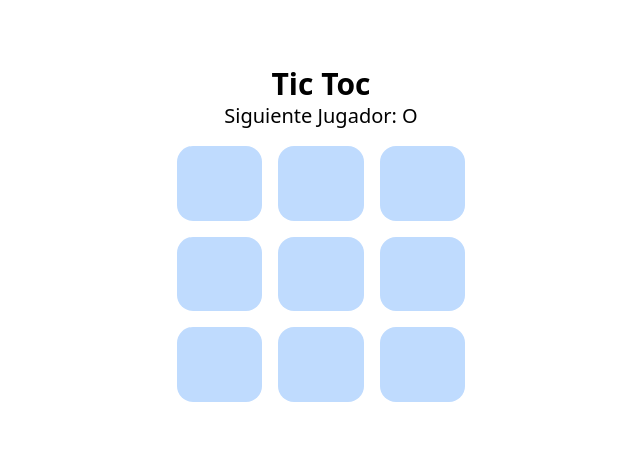
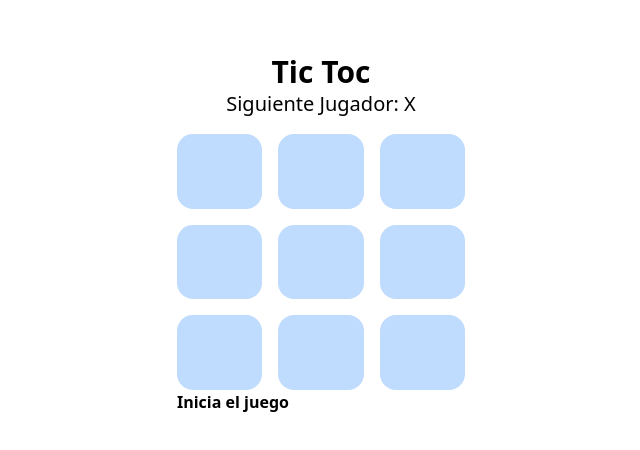
Before and after one commit to jhonned01/Tic-Toc, a Next.js app: page / in a window 1280 px wide. Shown: the part 166-616 px from the top of the page, without its empty margins (319-959 px from the left). Built offline with nearby package versions, Linux system fonts and the light colour scheme.

Commit message:
agregando historia

```diff
--- /dev/null
+++ b/components/ButtonHistory.js
@@ -0,0 +1,23 @@
+import React from "react";
+
+const ButtonHistory = ({ history, moveTo, currentMove }) => {
+  return (
+    <ul>
+      {history.map((_, key) => (
+        <li key={key}>
+          <button
+            className={`${key === currentMove ? "font-bold" : ""}`}
+            type="button"
+            onClick={() => {
+              moveTo(key);
+            }}
+          >
+            {key === 0 ? "Inicia el juego" : `ver movimiento #${key}`}
+          </button>
+        </li>
+      ))}
+    </ul>
+  );
+};
+
+export default ButtonHistory;
--- a/pages/index.js
+++ b/pages/index.js
@@ -1,29 +1,51 @@
 import React, { useState } from "react";
+import ButtonHistory from "../components/ButtonHistory";
 import Cuadros from "../components/Cuadros";
 import { calculateWinner } from "../helpers";
 const Index = () => {
-  const [value, setValue] = useState(Array(9).fill(null));
-  const [next, setNext] = useState(false);
+  const [history, setHistory] = useState([
+    {
+      value: Array(9).fill(null),
+      next: true,
+    },
+  ]);
 
-  const winner = calculateWinner(value);
+  const [currentMove, setCurrentMove] = useState(0);
+
+  const current = history[currentMove];
+
+  const winner = calculateWinner(current.value);
 
   const mensaje = winner
     ? `Ganador es: ${winner}`
-    : `Siguiente Jugador: ${next ? "X" : "O"}`;
+    : `Siguiente Jugador: ${current.next ? "X" : "O"}`;
 
   const handleClickCuadros = (position) => {
-    if (value[position] || winner) {
+    if (current.value[position] || winner) {
       return;
     }
-    setValue((elem) =>
-      elem.map((item, key) => {
+    setHistory((prev) => {
+      const last = prev[prev.length - 1];
+      const newValue = last.value.map((item, key) => {
         if (position === key) {
-          return next ? "X" : "O";
+          return last.next ? "X" : "O";
         }
         return item;
-      })
-    );
-    setNext(!next);
+      });
+      console.log("====================================");
+      console.log(last);
+      console.log("====================================");
+      console.log(newValue);
+      console.log("====================================");
+      console.log(prev);
+
+      return prev.concat({ value: newValue, next: !last.next });
+    });
+    setCurrentMove((prev) => prev + 1);
+  };
+
+  const moveTo = (move) => {
+    setCurrentMove(move);
   };
 
   return (
@@ -34,7 +56,15 @@ const Index = () => {
           <h2 className="text-xl">{mensaje}</h2>
         </section>
         <section className="">
-          <Cuadros value={value} handleClickCuadros={handleClickCuadros} />
+          <Cuadros
+            value={current.value}
+            handleClickCuadros={handleClickCuadros}
+          />
+          <ButtonHistory
+            history={history}
+            moveTo={moveTo}
+            currentMove={currentMove}
+          />
         </section>
       </div>
     </section>
```
